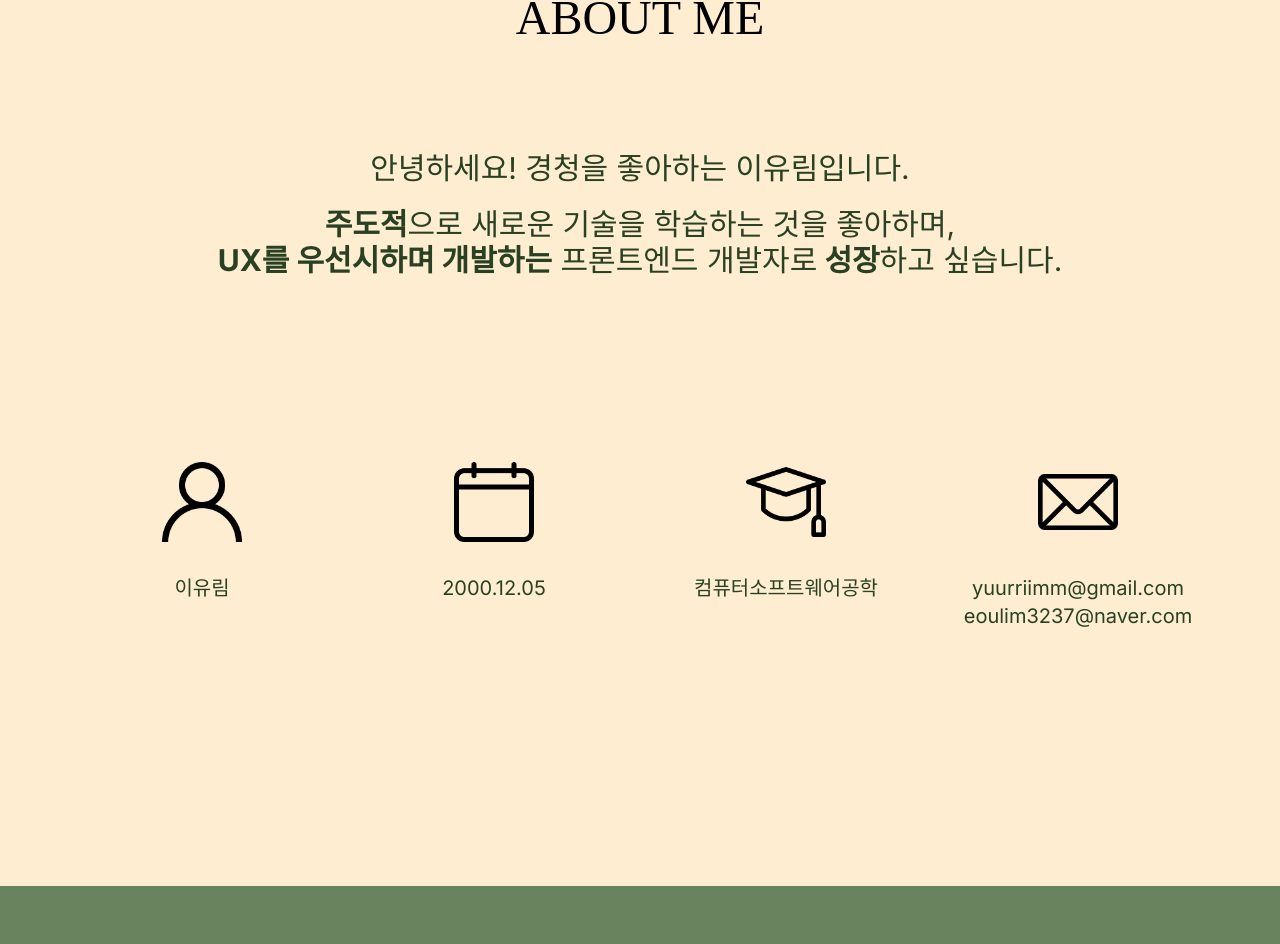
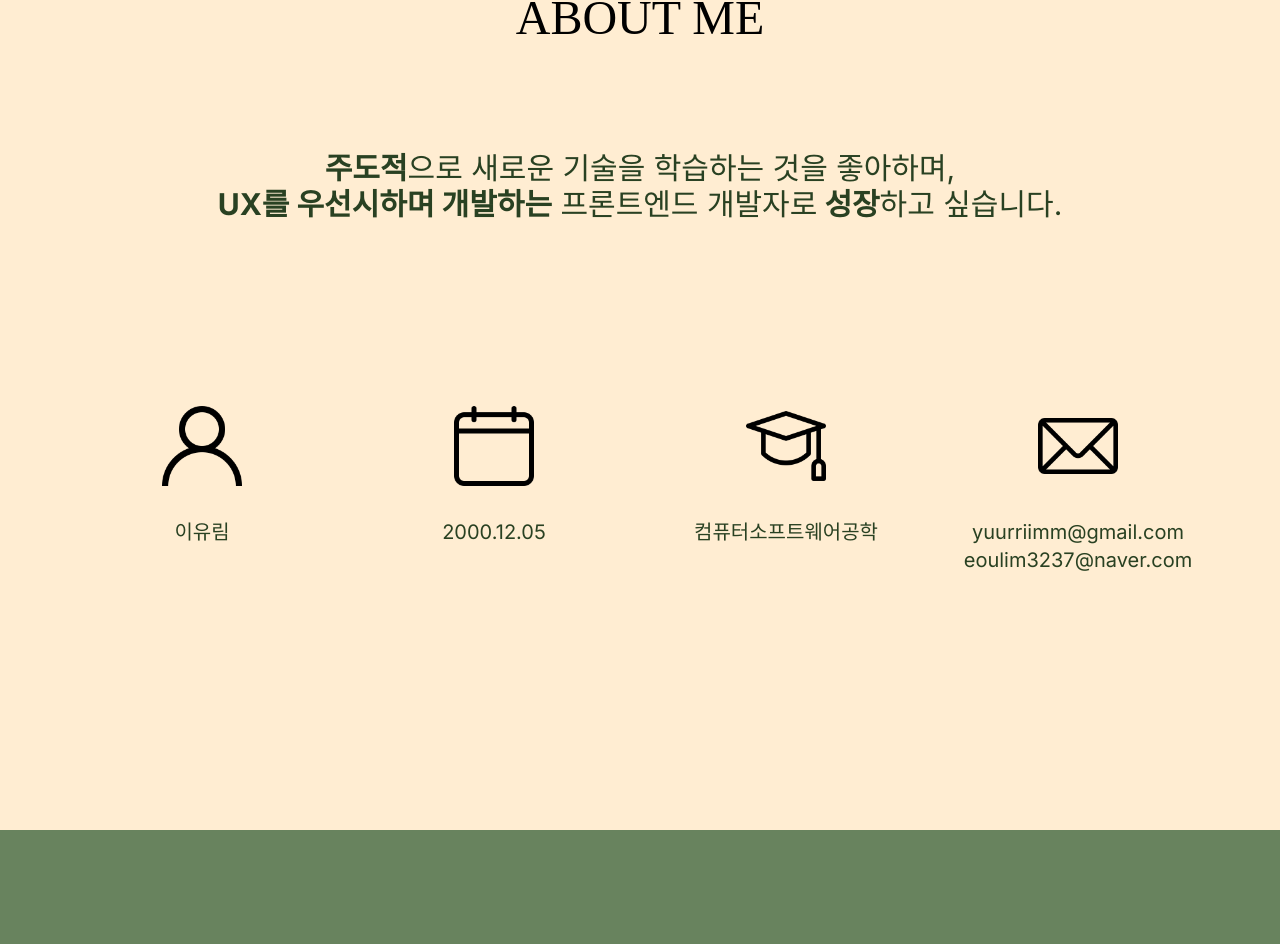
Before and after one commit to yurim1205/yurim_portfolio, a React (Vite) app in the folder yurim-portfolio/: page / in a window 1280 px wide. Shown: the part 946-1890 px from the top of the page. Built offline with nearby package versions, Linux system fonts and the light colour scheme; a web font is replaced by a local one.

Commit message:
feat: 문구 수정

```diff
--- a/yurim-portfolio/src/components/about/about.jsx
+++ b/yurim-portfolio/src/components/about/about.jsx
@@ -36,10 +36,6 @@ const About = () => {
           ABOUT ME
         </p>
 
-        <p className="md:text-3xl text-center max-w-3xl mx-auto leading-8 text-main font-sans">
-          안녕하세요! 경청을 좋아하는 이유림입니다.
-        </p>
-
         <p className="md:text-3xl text-center max-w-4xl mx-auto leading-snug mt-5 text-main font-sans">
           <span className="font-bold">주도적</span>으로 새로운 기술을 학습하는 것을 좋아하며, <br />
           <span className="font-bold">UX를 우선시하며 개발하는</span> 프론트엔드 개발자로
```
